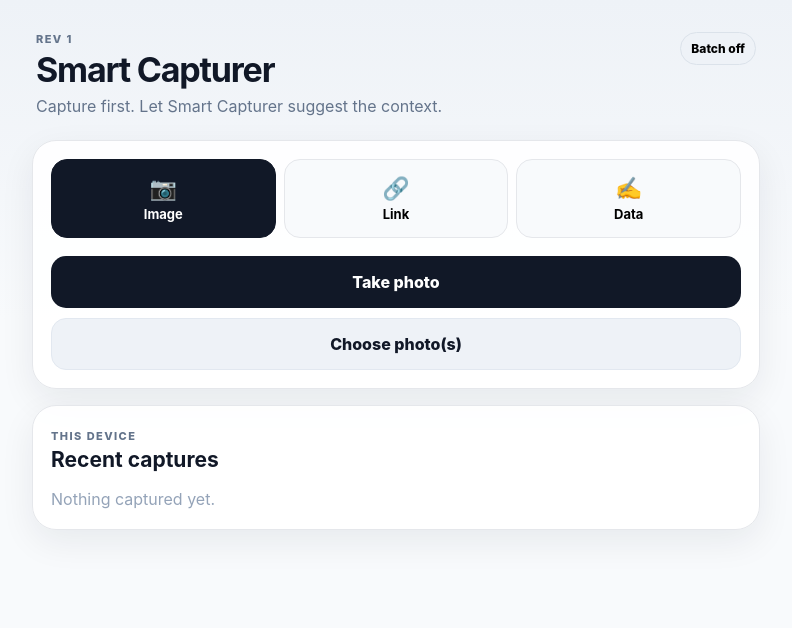
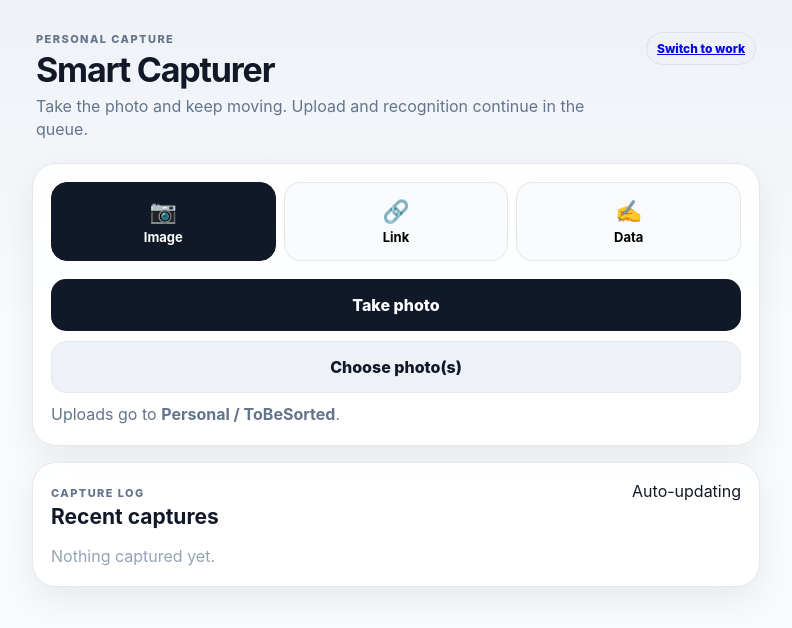
Before and after one commit to snwhunter/smart-capturer, a website: page public/index.html in a window 1280 px wide. Shown: the whole page, without its empty margins (244-1036 px from the left). Drawn offline with Linux system fonts and the light colour scheme.

Commit message:
Rapid capture workflow: update public/index.html

```diff
--- a/public/index.html
+++ b/public/index.html
@@ -16,11 +16,11 @@
   <main class="shell">
     <header>
       <div>
-        <div class="eyebrow">REV 1</div>
+        <div id="scopeName" class="eyebrow">PERSONAL CAPTURE</div>
         <h1>Smart Capturer</h1>
-        <p>Capture first. Let Smart Capturer suggest the context.</p>
+        <p>Take the photo and keep moving. Upload and recognition continue in the queue.</p>
       </div>
-      <button id="batchToggle" class="pill" aria-pressed="false">Batch off</button>
+      <a id="scopeSwitch" class="pill scope-switch" href="/work">Switch to work</a>
     </header>
 
     <section class="card capture-card">
@@ -33,6 +33,7 @@
       <div id="imagePane" class="pane active">
         <label class="camera-button"><span>Take photo</span><input id="cameraInput" type="file" accept="image/*" capture="environment" hidden /></label>
         <label class="secondary-button">Choose photo(s)<input id="fileInput" type="file" accept="image/*" multiple hidden /></label>
+        <p class="capture-route">Uploads go to <strong id="captureDestination">Personal / ToBeSorted</strong>.</p>
       </div>
       <div id="linkPane" class="pane"><input id="linkInput" inputmode="url" placeholder="Paste a link…" /><button id="analyzeLink" class="primary">Analyze link</button></div>
       <div id="dataPane" class="pane"><textarea id="dataInput" rows="5" placeholder="Type or paste anything…"></textarea><button id="analyzeData" class="primary">Analyze data</button></div>
@@ -48,12 +49,10 @@
         <label>Tags<input id="tags" placeholder="comma, separated" /></label>
         <label>Destination<input id="destination" placeholder="Suggested folder/app" /></label>
       </div>
-      <label class="reuse-row"><input id="reuseContext" type="checkbox" /><span>Use this same context for the next captures</span></label>
       <div class="actions"><button id="startOver" class="secondary-button">Cancel</button><button id="saveCapture" class="primary">Save capture</button></div>
     </section>
 
-    <section id="batchCard" class="card hidden"><div class="section-title"><div><span class="eyebrow">BATCH</span><h2 id="batchTitle">Shared context active</h2></div></div><p id="batchSummary"></p><button id="finishBatch" class="secondary-button">Finish batch</button></section>
-    <section class="card recent-card"><div class="section-title"><div><span class="eyebrow">THIS DEVICE</span><h2>Recent captures</h2></div></div><div id="recentList" class="recent-list"><p class="muted">Nothing captured yet.</p></div></section>
+    <section class="card recent-card"><div class="section-title"><div><span class="eyebrow">CAPTURE LOG</span><h2>Recent captures</h2></div><span class="live-label">Auto-updating</span></div><div id="recentList" class="recent-list"><p class="muted">Nothing captured yet.</p></div></section>
   </main>
   <script src="/app.js" type="module"></script>
 </body>
```
